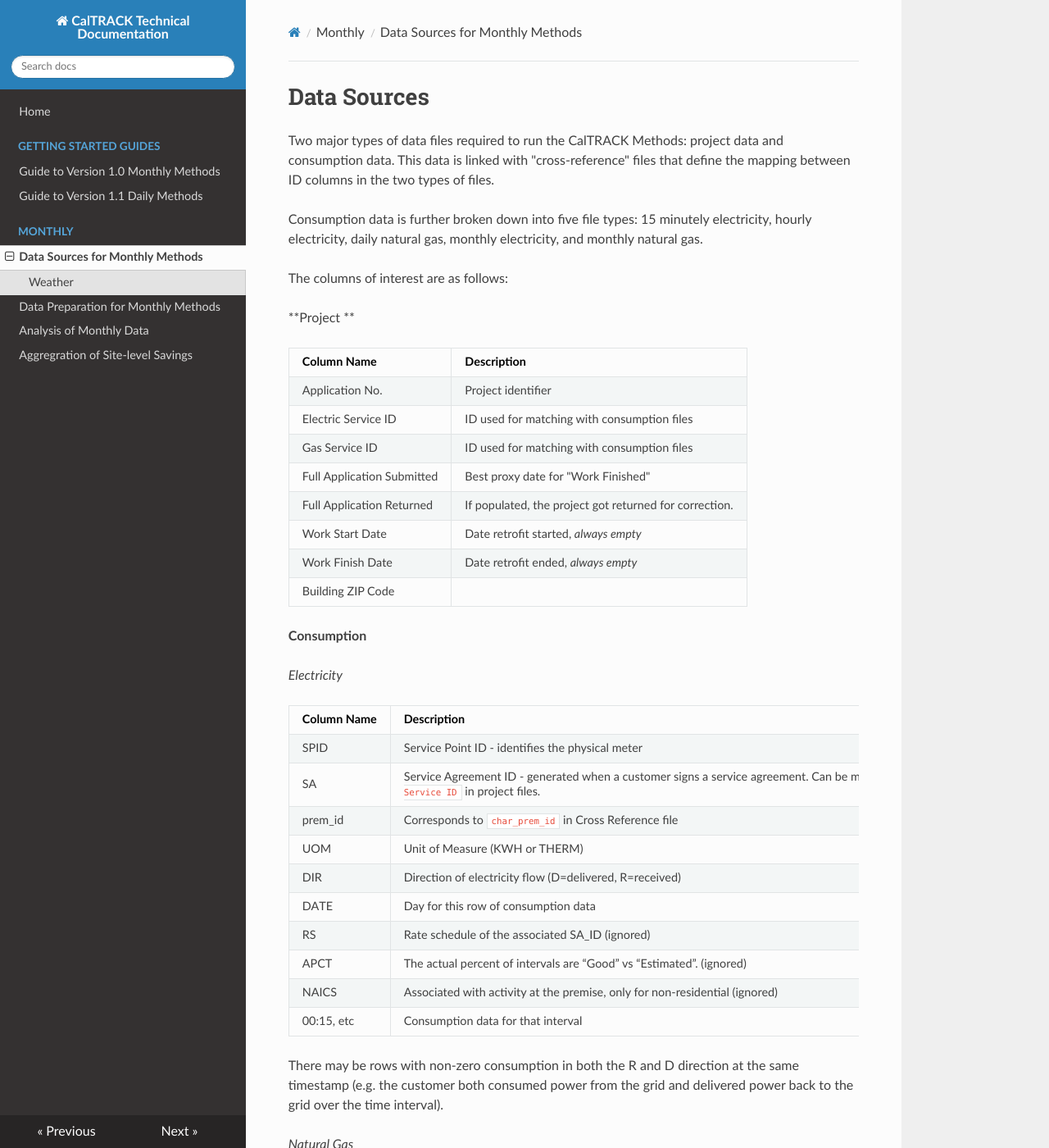
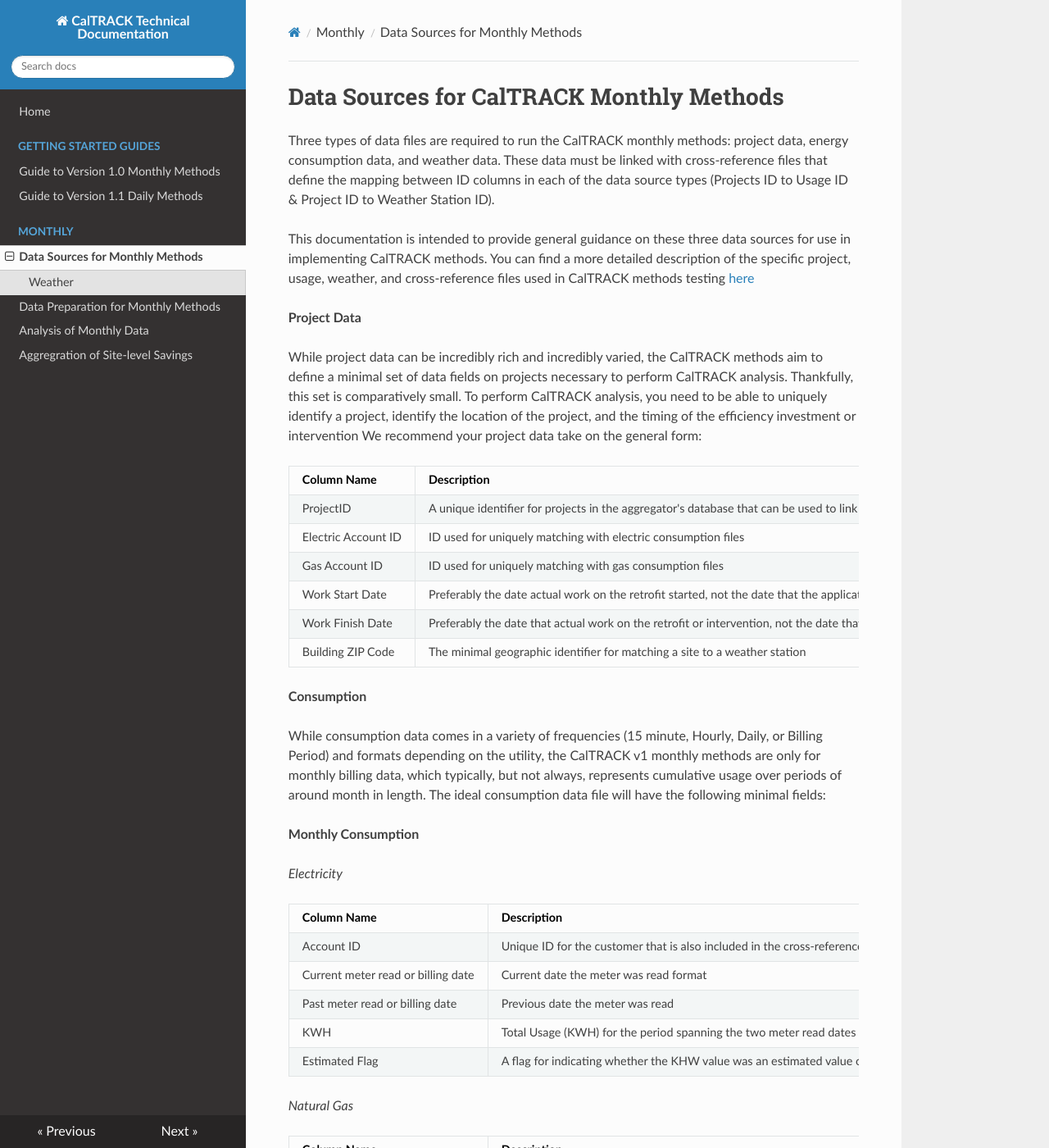
Before and after one commit to openeemeter/caltrack, an MkDocs documentation site: the page built from docs/monthly/data-sources.md, in a window 1280 px wide and 1400 px high. Shown: the whole window at 82% size. Built offline with MkDocs 1.6.1, drawn with Linux system fonts in a browser that asks for light colours; nearby versions of some CDN libraries; old or Windows-style settings are respelled for this version of MkDocs; some of the changed text lies outside the part shown.

Commit message:
Update readmes, index.md, and data sources in docs

```diff
--- a/docs/monthly/data-sources.md
+++ b/docs/monthly/data-sources.md
@@ -1,53 +1,27 @@
 
-# Data Sources
+# Data Sources for CalTRACK Monthly Methods
 
 
-Two major types of data files required to run the CalTRACK Methods: project data and consumption data. This data is linked with "cross-reference" files that define the mapping between ID columns in the two types of files.
+Three types of data files are required to run the CalTRACK monthly methods: project data, energy consumption data, and weather data. These data must be linked with cross-reference files that define the mapping between ID columns in each of the data source types (Projects ID to Usage ID & Project ID to Weather Station ID).
 
-Consumption data is further broken down into five file types: 15 minutely electricity, hourly electricity, daily natural gas, monthly electricity, and monthly natural gas.
+This documentation is intended to provide general guidance on these three data sources for use in implementing CalTRACK methods. You can find a more detailed description of the specific project, usage, weather, and cross-reference files used in CalTRACK methods testing [here](https://github.com/impactlab/caltrack/tree/master/tests/data-sources)
 
-The columns of interest are as follows:
+**Project Data**
 
-**Project **
+While project data can be incredibly rich and incredibly varied, the CalTRACK methods aim to define a minimal set of data fields on projects necessary to perform CalTRACK analysis. Thankfully, this set is comparatively small. To perform CalTRACK analysis, you need to be able to uniquely identify a project, identify the location of the project, and the timing of the efficiency investment or intervention We recommend your project data take on the general form:
 
 | Column Name | Description |
 | --- | --- |
-| Application No. | Project identifier |
-| Electric Service ID | ID used for matching with consumption files |
-| Gas Service ID |  ID used for matching with consumption files |
-| Full Application Submitted | Best proxy date for "Work Finished" |
-| Full Application Returned | If populated, the project got returned for correction. |
-| Work Start Date | Date retrofit started, *always empty* |
-| Work Finish Date | Date retrofit ended, *always empty* |
-| Building ZIP Code | |
+| ProjectID | A unique identifier for projects in the aggregator's database that can be used to link with additional project-specific information if desired|
+| Electric Account ID | ID used for uniquely matching with electric consumption files|
+| Gas Account ID |  ID used for uniquely matching with gas consumption files |
+| Work Start Date | Preferably the date actual work on the retrofit started, not the date that the application was made or approved|
+| Work Finish Date | Preferably the date that actual work on the retrofit or intervention, not the date that the reimbursement was filed or approved|
+| Building ZIP Code | The minimal geographic identifier for matching a site to a weather station |
 
 **Consumption**
 
-_Electricity_
-
-| Column Name | Description |
-| --- | --- |
-| SPID | Service Point ID - identifies the physical meter |
-| SA |  Service Agreement ID - generated when a customer signs a service agreement. Can be many SAs for a single SPID. Corresponds to `Electric Service ID` in project files. |
-| prem_id | Corresponds to `char_prem_id` in Cross Reference file |
-| UOM | Unit of Measure (KWH or THERM) |
-| DIR | Direction of electricity flow (D=delivered, R=received) |
-| DATE | Day for this row of consumption data |
-| RS | Rate schedule of the associated SA_ID (ignored) |
-| APCT | The actual percent of intervals are “Good” vs “Estimated”. (ignored) |
-| NAICS | Associated with activity at the premise, only for non-residential (ignored) |
-| 00:15, etc | Consumption data for that interval |
-
-There may be rows with non-zero consumption in both the R and D direction at the same timestamp (e.g. the customer both consumed power from the grid and delivered power back to the grid over the time interval).
-
-_Natural Gas_
-
-| Column Name | Description |
-| --- | --- |
-| Service Point | Service Point ID - identifies the physical meter. Corresponds to `sp_id` in cross-reference table. |
-| prem_id | Corresponds to `char_prem_id` in Cross Reference file |
-| Measurement Date | |
-| Therms per day | |
+While consumption data comes in a variety of frequencies (15 minute, Hourly, Daily, or Billing Period) and formats depending on the utility, the CalTRACK v1 monthly methods are only for monthly billing data, which typically, but not always, represents cumulative usage over periods of around month in length. The ideal consumption data file will have the following minimal fields:
 
 **Monthly Consumption**
 
@@ -55,39 +29,53 @@
 
 | Column Name | Description |
 | --- | --- |
-| SA_ID | Service Agreement ID for cross-reference |
-| CDT__`i` (`i` [1,12]) | Current date the meter was read in SAS format|
-| PDT__`i` (`i` [1,12]) | Previous date the meter was read |
-| KWH__`i` (`i` [1,12]) | Usage (KWH) |
+| Account ID | Unique ID for the customer that is also included in the cross-reference file for linking to projects |
+| Current meter read or billing date | Current date the meter was read format|
+| Past meter read or billing date | Previous date the meter was read |
+| KWH  | Total Usage (KWH) for the period spanning the two meter read dates in the row |
+| Estimated Flag | A flag for indicating whether the KHW value was an estimated value or actual meter read|
 
-SAS formatted dates count the number of days since Jan 1, 1960.
 
 _Natural Gas_
 
 | Column Name | Description |
 | --- | --- |
-| SA_ID | Service Agreement ID for cross-reference |
-| CDT__`i` (`i` [1,12]) | Current date the meter was read in SAS format |
-| PDT__`i` (`i` [1,12]) | Previous date the meter was read |
-| THM__`i` (`i` [1,12]) | Usage (THM) |
-
-See notes for monthly electricity consumption above for further details.
+| Account ID | Unique ID for the customer that is also included in the cross-reference file for linking to projects |
+| Current meter read or billing date | Current date the meter was read format|
+| Past meter read or billing date | Previous date the meter was read |
+| THM  | Total Usage (Therms) for the period spanning the two meter read dates in the row |
+| Estimated Flag | A flag for indicating whether the THM value was an estimated value or actual meter read|
 
 
-**Cross-reference**
+Consumption files can, as was the case for the CalTRACK test data, also be formatted as cumulative values over the course of the year and require differencinfg between periods in order to create the dataset required for CalTRACK data-prep.
+
+
+**Cross-reference files**
 
 Both types of cross-reference files contain the same columns of interest.
 
 | Column Name | Description |
 | --- | --- |
-| sa_id | Corresponds to `Electric Service ID` or `Gas Service ID` in projects file |
-| sp_id | Corresponds to `SPID` in electricity consumption file and `Service Point` in natural gas file |
-| char_prem_id | Corresponds to `prem_id` in electricity and natural gas consumption files |
+| Project ID | A unique identifier for projects in the aggregators project database.  |
+| Usage Record ID | This typically corresponds to a meter ID, account ID, or service point ID used to uniquely identify a usage trace with a customer in the utility's usage database. There are often separate IDs for gas and electric |
+| Premise ID | (Optional) This typically corresponds to a unique premise can can be necessary for combining multiple usage records into a since premise-level record in the event that households have multiple meters for one fuel type, or usage IDs change when the same customer enters into a new service agreement with the utility |
 
 
 ### Weather
-There are three weather source files necessary for the CalTRACK Methods.
+There are three weather source files necessary for the CalTRACK v1 Monthly Methods.
 
 1. [CZ2010 weather normals for 86 stations in California](http://www.CalTRACK.org/weather.html)
-2. [Mapping of zip codes to weather stations](https://raw.githubusercontent.com/impactlab/caltrack/master/data-sources/weather/ZipCodetoCZ2010WeatherStationMap.csv)
-3. [Hourly weather station data pulled from the NOAA ISD weather data using USAF](http://www.ncdc.noaa.gov/cdo-web/)
+
+While the TMY3 temperature normals are more commonly used in industry, for regulatory reasons, the CZ2010 dataset needs to be use for CalTRACK. This was a dataset developed for the CEC by White Box consulting.
+
+2. [Mapping of zip codes to weather stations provided by the CEC as the canonical weather station mapping for California](https://raw.githubusercontent.com/impactlab/caltrack/master/tests/data-sources/weather/stationmapping_v2.csv)
+This mapping was generated by White Box consulting for the CEC and was augmented my the team at DNV-GL to ensure coverage for missing zip codes.
+
+3. [Daily Average Temperature Data taken from the Quality Controlled Local Climatological Data provided by NOAA](https://www.ncdc.noaa.gov/data-access/land-based-station-data/land-based-datasets/quality-controlled-local-climatological-data-qclcd)
+This dataset consists of over 40 fields, but all the relevant fields for CalTRACK methods are in the first 8 fields.
+
+WBAN|YearMonthDay|Tmax|TmaxFlag|Tmin|TminFlag|Tavg|TavgFlag|
+
+For the purpose of CalTRACK analysis, we use the `Tavg` field to calculate average HDD and CDD for billing periods using a fixed degree day base. This is outlined in detail in the `data-prep` guidelines.
+
+While there is a web-based data extraction tool, we recommend using their [FTP site](https://www.ncdc.noaa.gov/orders/qclcd/) for bulk download of the weather data by month. The relevant file used for CalTRACK is the `YYYYMMdaily.txt` file.
```
Also changed, not shown: README.md (+17 -15 lines), docs/index.md (+18 -16 lines), docs/monthly/aggregation.md (+7 -15 lines), docs/guides/v1.1guide.md (deleted).
